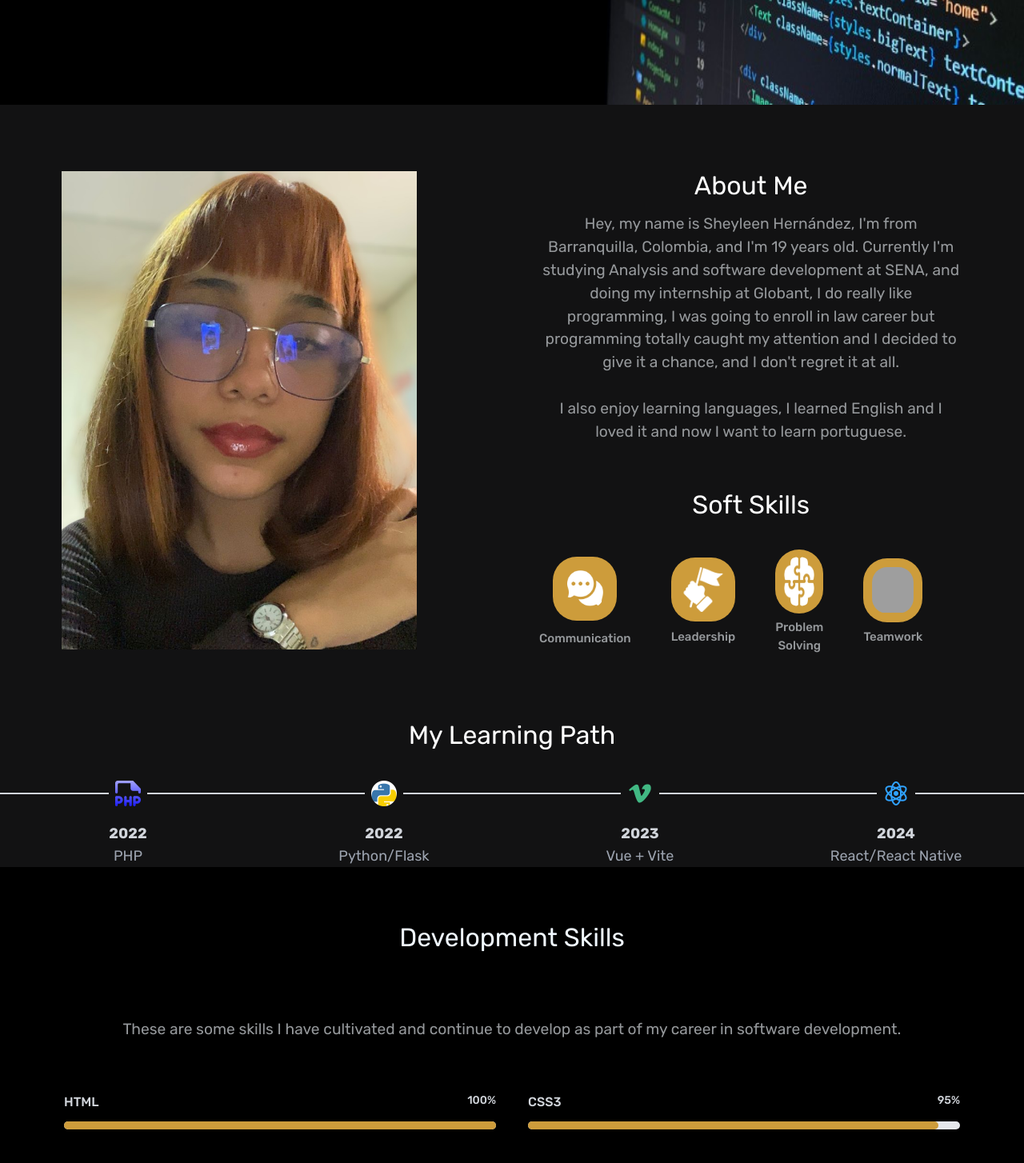
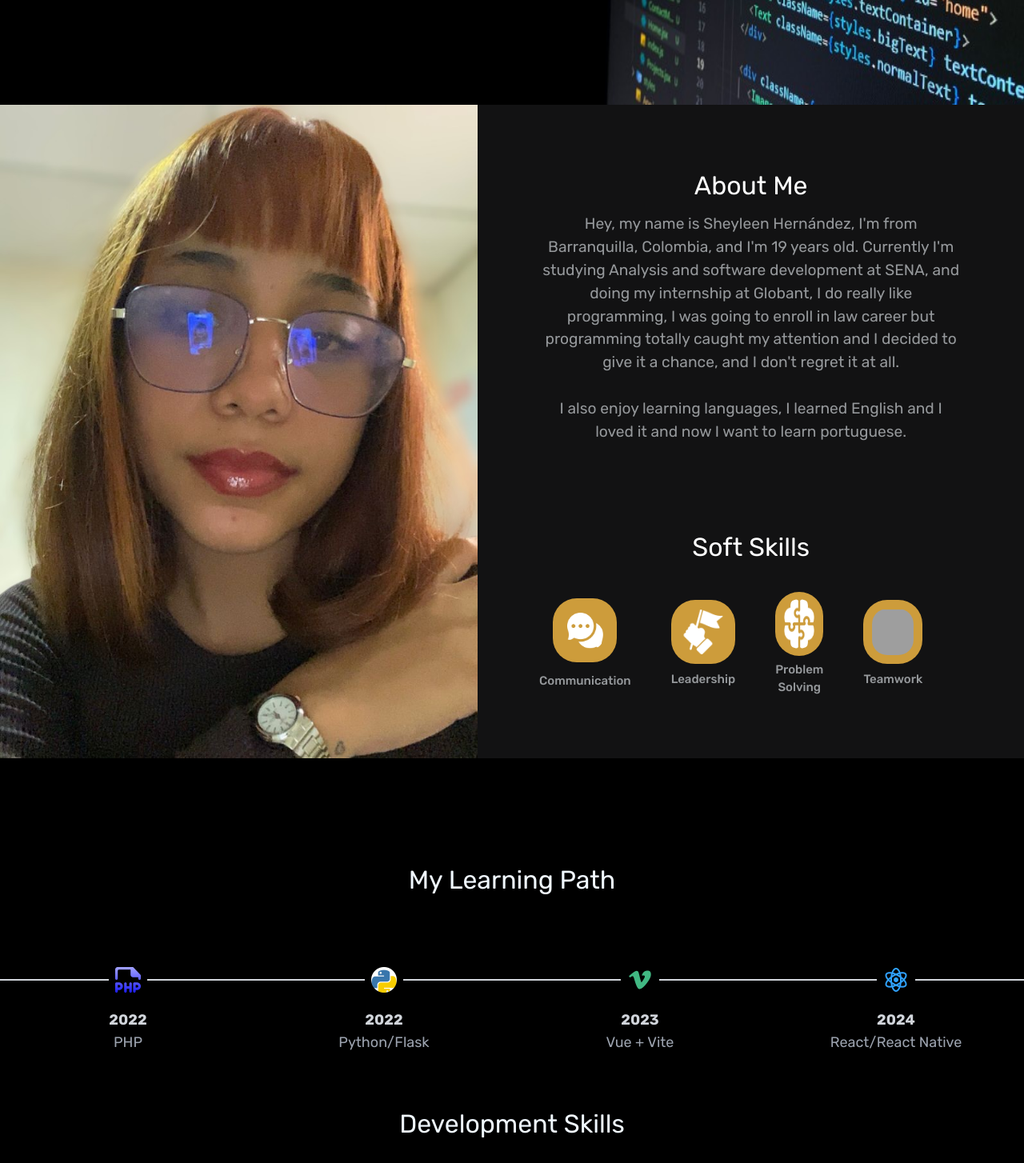
Before and after one commit to sheyleenhernandez/portfolio, a React (Create React App) app: page / in a window 1280 px wide. Shown: the part 660-2114 px from the top of the page at 80% size. Built offline with nearby package versions, Linux system fonts and the light colour scheme; grey boxes are pictures that could not be loaded.

Commit message:
change info

```diff
--- a/src/layouts/AboutMe.jsx
+++ b/src/layouts/AboutMe.jsx
@@ -1,7 +1,7 @@
 import React from 'react';
-import  { Timeline, Text, Image, Icon }  from '../components';
+import  {  Text, Image, Icon }  from '../components';
 import styles from '../styles/AboutMe.module.scss';
-import { me, communication, leadership, teamwork, problemsolving, php, python, vue, react } from '../assets/images'
+import {  me, communication, leadership, teamwork, problemsolving } from '../assets/images'
 
 const AboutMe = () => {
   const aboutMeData = {
@@ -16,22 +16,17 @@ const AboutMe = () => {
     iconName4: "Teamwork",
     altIcon1: "I am communicative",
   };
-  const milestones = [
-    {date: '2022', event: 'PHP', image: php},
-    {date: '2022', event: 'Python/Flask', image: python},
-    {date: '2023', event: 'Vue + Vite', image: vue},
-    {date: '2024', event: 'React/React Native', image: react},
 
-  ]
   return (
     <section className={styles.AboutMe} id="about">
       <div className={styles.aboutMeInfo}>
-        <div className={styles.aboutMeContainer}>
+        <div>
           <Image src={me} alt={aboutMeData.altMe} className={styles.me}/>
         </div>
         <div className={styles.aboutMeContainer}>
           <Text className={styles.bigText} textContent={aboutMeData.title}/>
           <Text className={styles.normalText} textContent={aboutMeData.text}/>
+          <div className={styles.skillsDiv}>
             <Text className={styles.bigText} textContent={aboutMeData.title2}/>
             <div className={styles.iconContainer}>
               <Icon divClass={styles.divIcon} src={communication} alt={aboutMeData.altIcon1} imageClassName={styles.icon} textClassName={styles.iconText} textContent={aboutMeData.iconName} />
@@ -41,8 +36,8 @@ const AboutMe = () => {
             </div>
           </div>
         </div>
-      <Text className={styles.bigText} textContent={aboutMeData.content}/>
-      <Timeline milestones={milestones}></Timeline>
+      </div>
+
     </section>
   );
 };
--- a/src/layouts/Skills.jsx
+++ b/src/layouts/Skills.jsx
@@ -1,12 +1,21 @@
 import React from 'react';
-import  {  ProgressBar, Text }  from '../components';
+import  {  ProgressBar, Text, Timeline }  from '../components';
 import styles from '../styles/Skills.module.scss';
+import { php, python, vue, react } from '../assets/images'
 
 const Skills = () => {
+    const milestones = [
+        {date: '2022', event: 'PHP', image: php},
+        {date: '2022', event: 'Python/Flask', image: python},
+        {date: '2023', event: 'Vue + Vite', image: vue},
+        {date: '2024', event: 'React/React Native', image: react},
+
+    ]
     const skillsData = {
         title: 'Development Skills',
-        text: 'These are some skills I have cultivated and continue to develop as part of my career in software development.'
-      };
+        text: 'These are some skills I have cultivated and continue to develop as part of my career in software development.',
+        content: "My Learning Path",
+    };
     const data = [
         {title: 'HTML', progress: '100%'},
         {title: 'CSS3', progress: '95%'},
@@ -14,10 +23,15 @@ const Skills = () => {
         {title: 'React', progress: '85%'},
         {title: 'JavaScript', progress: '80%'},
         {title: 'React Native', progress: '30%'},
-    ]
+    ];
+
     return (
         <section className={styles.Skills} id="skills">
-            <div >
+            <div className={styles.skillsData}>
+                <Text className={styles.bigText} textContent={skillsData.content}/>
+                <Timeline milestones={milestones}></Timeline>
+            </div>
+            <div className={styles.skillsData}>
                 <Text className={styles.bigText} textContent={skillsData.title}/>
                 <Text className={styles.normalText} textContent={skillsData.text}/>
                 <ProgressBar data={data}></ProgressBar>
```
Lines whose indentation alone changed are shown as unchanged.
